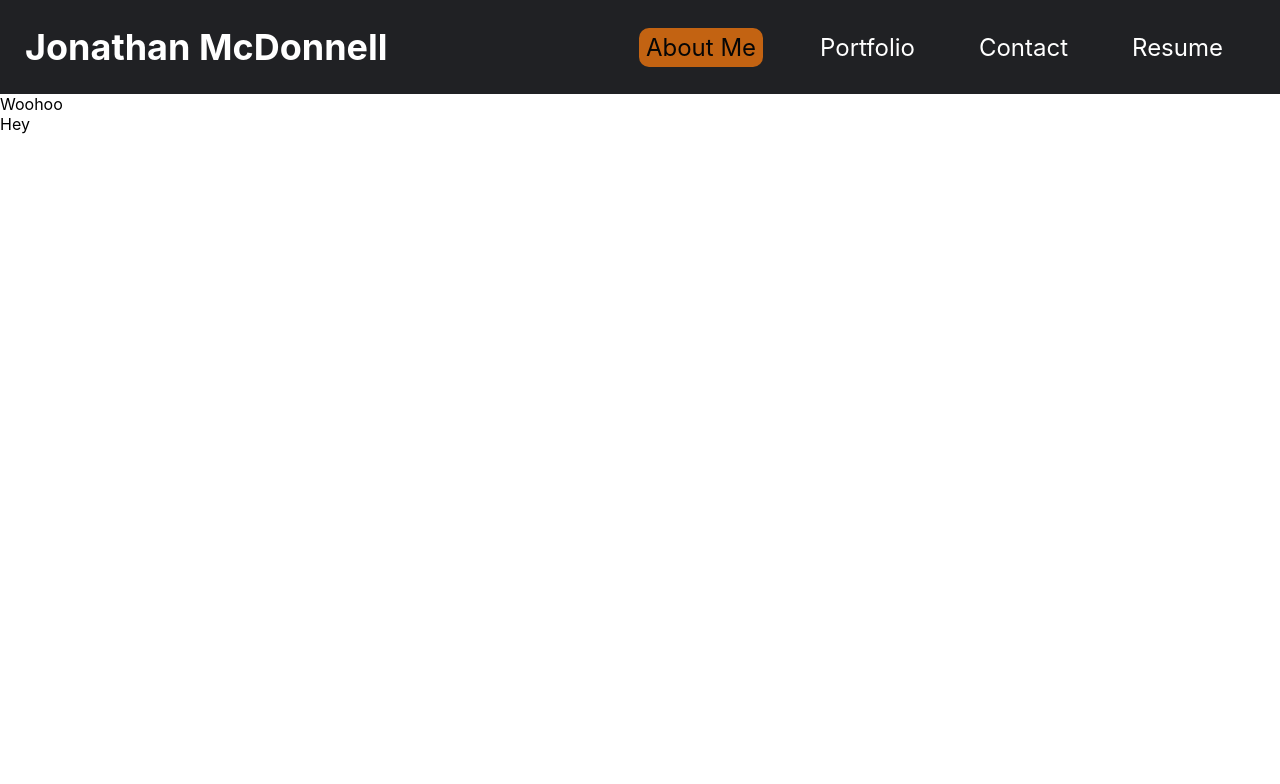
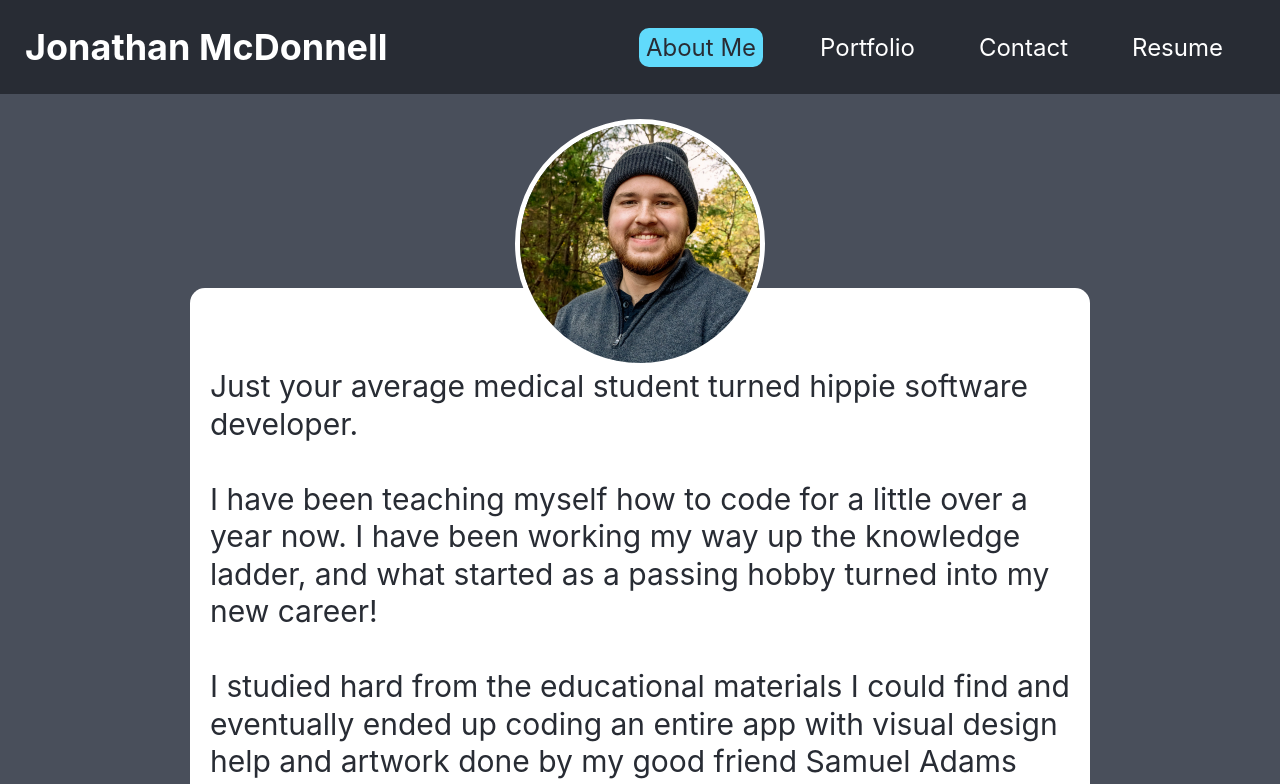
Before and after one commit to Johnnyboy7781/professional-portfolio, a React (Create React App) app: page / in a window 1280 px wide. Shown: the top 784 px of the page. Built offline with nearby package versions, Linux system fonts and the light colour scheme.

Commit message:
Finished about section

```diff
--- a/src/App.css
+++ /dev/null
@@ -1,46 +0,0 @@
-:root {
-  --black: #060606;
-  --gray: #202124;
-  --dark-orange: #c36312;
-  --light-orange: #dd904f;
-}
-
-/* Header styles */
-header {
-  background-color: var(--gray);
-  padding: 25px;
-  display: flex;
-  justify-content: space-between;
-  align-items: center;
-  font-size: 150%;
-  color: white;
-}
-
-header h1 {
-  font-size: 150%;
-  display: flex;
-}
-
-ul {
-  list-style: none;
-  display: flex;
-  flex-wrap: wrap;
-  justify-content: center;
-}
-
-li {
-  margin: 0 25px;
-  padding: 5px 7px;
-  border-radius: 10px;
-  cursor: pointer;
-  transition: 200ms;
-}
-
-li:not(.selected):hover {
-  background-color: #303134;
-}
-
-.selected {
-  background-color: var(--dark-orange);
-  color: var(--black);
-}
--- a/src/App.js
+++ b/src/App.js
@@ -1,14 +1,15 @@
-import './App.css';
+import './assets/css/App.css';
 
 import Header from './components/Header';
 import Footer from './components/Footer';
+import About from './components/About';
 
 function App() {
   return (
     <div className="App">
       <Header />
       <main>
-        Woohoo
+        <About />
       </main>
       <Footer />
     </div>
--- /dev/null
+++ b/src/assets/css/App.css
@@ -0,0 +1,91 @@
+:root {
+  --background: #282c34;
+  --background-light: #494f5b;
+  --prim: #61dafb;
+  --prim-light: #dd904f;
+}
+
+body {
+  background-color: var(--background-light);
+}
+
+main {
+  display: flex;
+  flex-direction: column;
+  justify-content: center;
+  align-items: center;
+}
+
+section {
+  margin: 25px;
+}
+
+/* Header styles */
+header {
+  background-color: var(--background);
+  padding: 25px;
+  display: flex;
+  justify-content: space-between;
+  align-items: center;
+  font-size: 150%;
+  color: white;
+}
+
+header h1 {
+  font-size: 150%;
+  display: flex;
+}
+
+ul {
+  list-style: none;
+  display: flex;
+  flex-wrap: wrap;
+  justify-content: center;
+}
+
+li {
+  margin: 0 25px;
+  padding: 5px 7px;
+  border-radius: 10px;
+  cursor: pointer;
+  transition: 200ms;
+}
+
+li:not(.selected):hover {
+  background-color: var(--background-light);
+}
+
+.selected {
+  background-color: var(--prim);
+  color: var(--background);
+}
+
+/* About section styles */
+.about-container {
+  font-size: 30px;
+  background-color: white;
+  color: var(--background);
+  margin: 0 30px 30px 30px;
+  padding: 20px;
+  border-radius: 15px;
+  max-width: 900px;
+  z-index: 0;
+  padding-top: 80px;
+  transform: translateY(-80px);
+}
+
+.about {
+  line-height: 1.25;
+}
+
+.profile-pic {
+  width: 250px;
+  border-radius: 50%;
+  border: 5px solid white;
+  z-index: 1;
+}
+
+.profile-pic-container {
+  display: flex;
+  justify-content: center;
+}
--- /dev/null
+++ b/src/components/About/index.js
@@ -0,0 +1,28 @@
+import React from 'react';
+
+function About() {
+    return (
+        <section>
+            <div className='profile-pic-container'>
+                <img
+                    className='profile-pic'
+                    src={require('../../assets/imgs/profile-pic.jpg')}
+                    alt='Headshot of Jonathan McDonnell'
+                />
+            </div>
+            <div className='about-container' >
+                <p className='about'>
+                    Just your average medical student turned hippie software developer.
+                    <br /><br />
+                    I have been teaching myself how to code for a little over a year now. I have been working my way up the knowledge ladder, and what started as a passing hobby turned into my new career!
+                    <br /><br />
+                    I studied hard from the educational materials I could find and eventually ended up coding an entire app with visual design help and artwork done by my good friend Samuel Adams (that's his name I swear). You can check out that app and my other projects below.
+                    <br /><br />
+                    Thanks for stopping by!
+                </p>
+            </div>
+        </section>
+    )
+}
+
+export default About;
--- a/src/index.js
+++ b/src/index.js
@@ -1,6 +1,6 @@
 import React from 'react';
 import ReactDOM from 'react-dom';
-import './index.css';
+import './assets/css/index.css';
 import App from './App';
 import reportWebVitals from './reportWebVitals';
 
```
Also changed, not shown: src/assets/css/index.css (renamed from src/index.css), src/assets/imgs/profile-pic.jpg (added).
